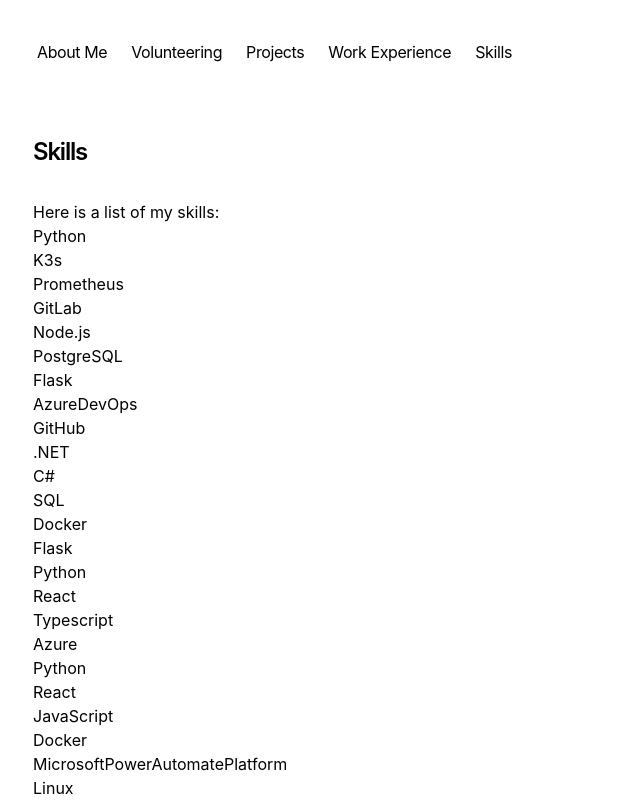
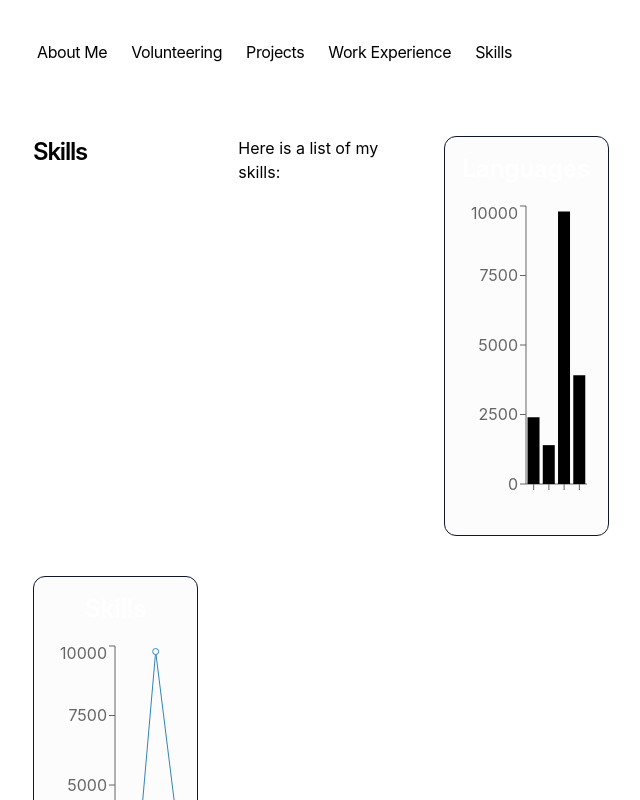
Before and after one commit to franciscosuca/onlineCv, a Next.js app: page /skills in a window 1280 px wide. Shown: the top 800 px of the page, without its empty margins (319-959 px from the left). Built offline with nearby package versions, Linux system fonts and the light colour scheme.

Commit message:
Add barchart to the skills page.

```diff
--- /dev/null
+++ b/app/components/graphBarComponent.tsx
@@ -0,0 +1,15 @@
+'use client';
+
+import { BarChart, Bar, XAxis, YAxis, ResponsiveContainer } from 'recharts';
+
+export function GraphBarComponent({sData}) {
+    return (
+        <ResponsiveContainer width="100%" height="100%">
+            <BarChart width={600} height={300} data={sData}>
+                <XAxis dataKey="name"/>
+                <YAxis dataKey="value" />
+                <Bar dataKey="value"/>
+            </BarChart>
+        </ResponsiveContainer>
+    );
+}
--- a/app/skills/page.tsx
+++ b/app/skills/page.tsx
@@ -1,16 +1,54 @@
 import { getSkills } from "app/utils/utils";
+import {GraphComponent} from "app/components/graphComponent";
+import {GraphBarComponent} from "app/components/graphBarComponent";
+
+const testData = [
+    { date: '2021-01-01', value: 2400 },
+    { date: '2021-01-02', value: 1398 },
+    { date: '2021-01-03', value: 9800 },
+    { date: '2021-01-04', value: 3908 },
+]
+
+const testDataBar = [
+    {
+      name: 'Page A',
+      value: 4000,
+      pv: 2400,
+      amt: 2400,
+    },
+    {
+      name: 'Page B',
+      value: 3000,
+      pv: 1398,
+      amt: 2210,
+    },]
 
 export default function Page() {
     return (
-        <section>
+        <section className="grid xl:grid-cols-3 lg:grid-cols-2 w-full gap-10 max-w-[1400px]">
             <h1  className="mb-8 text-2xl font-semibold tracking-tighter">Skills</h1>
-            {/* TODO create a graph out of this data */}
             <p>Here is a list of my skills:</p>
-            <ul>
-                {getSkills().map((skill) => (
-                    <li key={skill}>{skill}</li>
-                ))}
-            </ul>
+            <GridItem title="Languages">
+                <GraphBarComponent sData={testData} />
+            </GridItem>
+
+            <GridItem title="Skills">
+                <GraphComponent sData={testData} />
+            </GridItem>
         </section>
     );
+    {/* <ul>
+        {getSkills().map((skill) => (
+            <li key={skill}>{skill}</li>
+        ))}
+    </ul> */}
 }
+
+function GridItem({ title, children }) {
+    return (
+        <div className="flex flex-col items-center justify-center p-4 border border-slate-900 bg-slate-900/1 rounded-xl h-[400px]">
+        <h3 className="text-2xl font-semibold text-white mb-4">{title}</h3>
+        {children}
+      </div>
+    );
+}
```
Also changed, not shown: app/components/graphComponent.tsx (+6 -1 lines).
